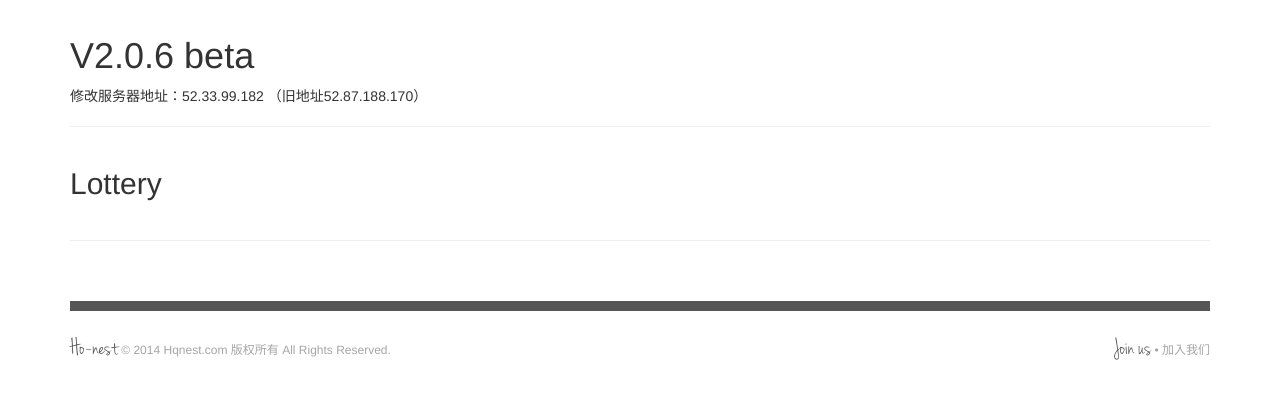
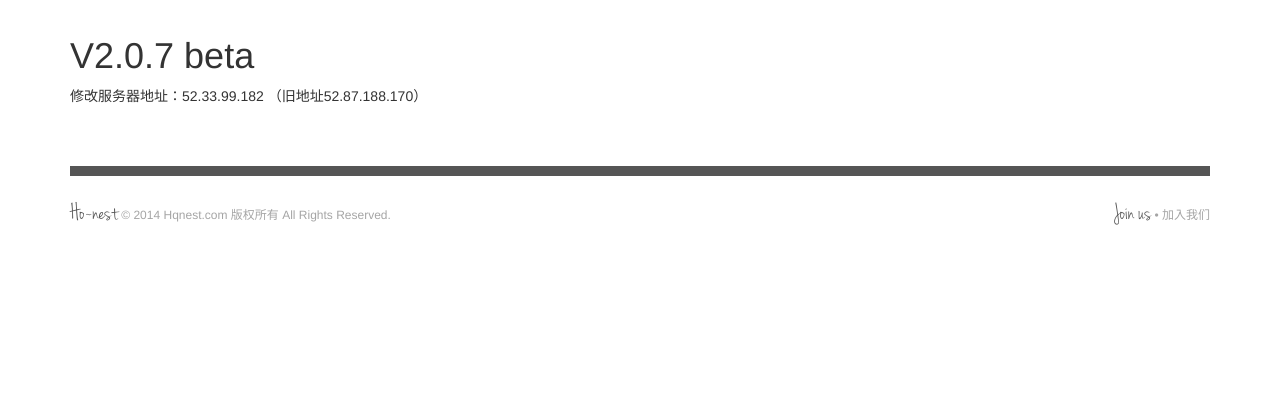
Before and after one commit to wq2a/html, a CodeIgniter app: page /database/ in a window 1280 px wide. Shown: the part 54-453 px from the top of the page. Run offline with CodeIgniter, Linux system fonts and the light colour scheme; data that the repository does not hold is empty; some libraries are stand-ins or nearby versions.

Commit message:
remove lottery

```diff
--- a/application/views/home/homepagev2.php
+++ b/application/views/home/homepagev2.php
@@ -1,8 +1,9 @@
 <?php $this->load->view('home/homev2');?>
 
-<h1>V2.0.6 beta</h1>
+<h1>V2.0.7 beta</h1>
 <p>修改服务器地址：52.33.99.182	（旧地址52.87.188.170）</p>
 
+<!--
 <hr class="featurette-divider">
 
 <div class="row featurette">
@@ -12,7 +13,7 @@
     	</span>
         </h2>
         <p class="lead">
-        <?php foreach ($kj->result() as $item) {
+        <php foreach ($kj->result() as $item) {
 
   				echo '<em class="smallRedball">'.$item->red1.'</em>';
   				echo '<em class="smallRedball">'.$item->red2.'</em>';
@@ -34,7 +35,7 @@
 </div>
 
 <hr class="featurette-divider">
-
+-->
 
 
 <!--
```
